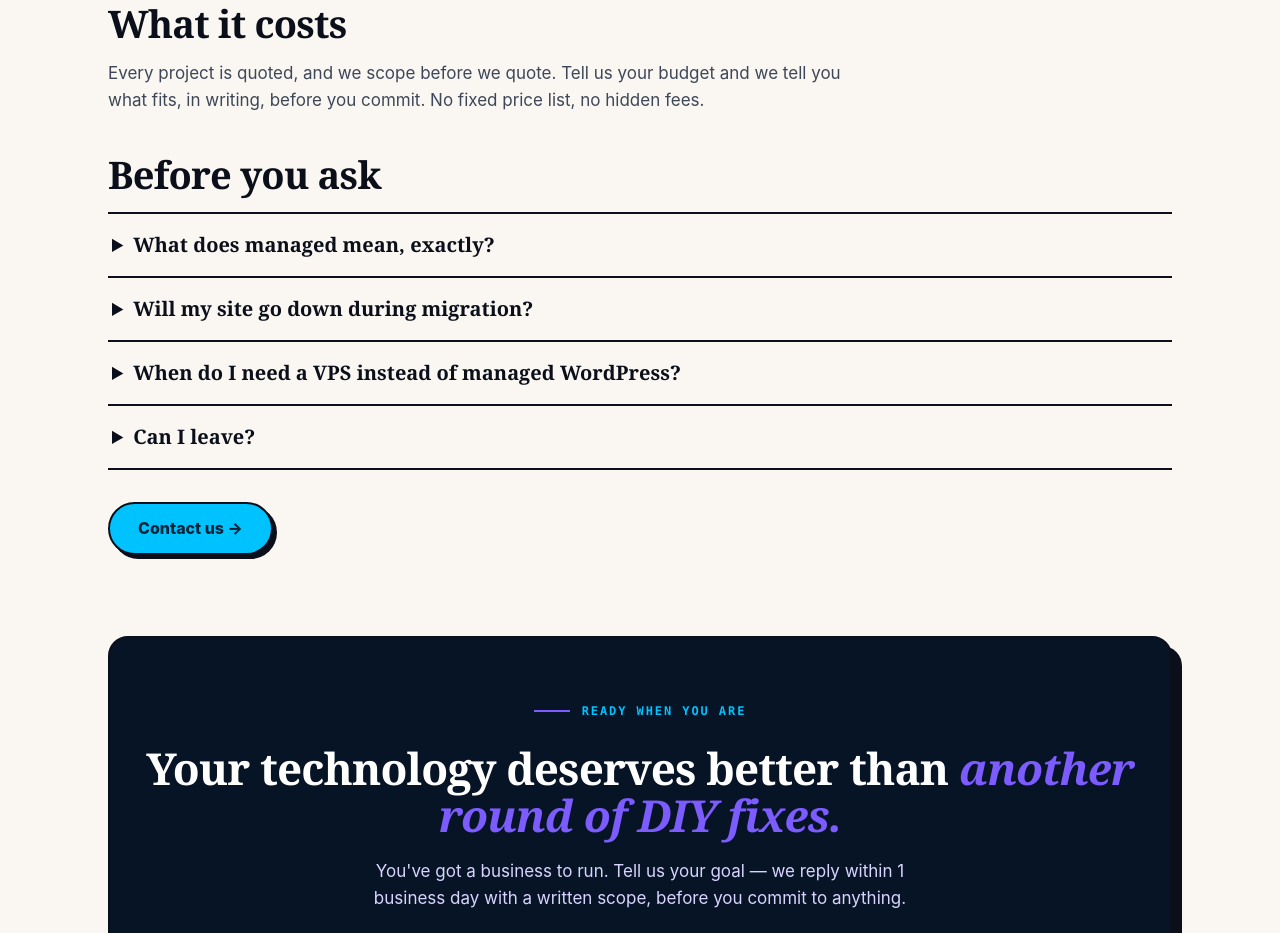
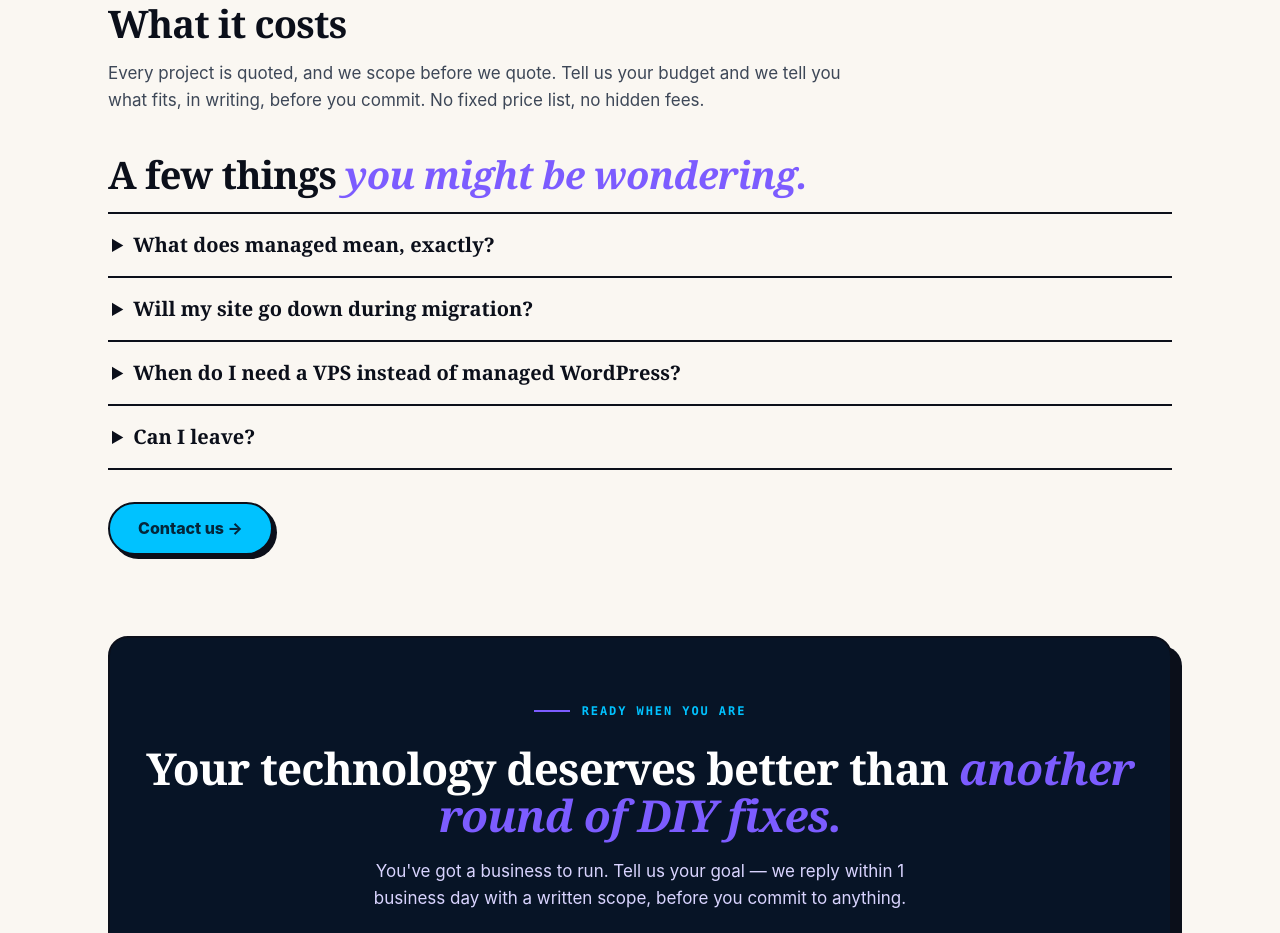
Before and after one commit to vp11dsorg/iv8sphere-website, an Astro site: page /iv8sphere-website/services/managed-hosting in a window 1280 px wide. Shown: the part 1119-2052 px from the top of the page. Built offline with nearby package versions, Linux system fonts and the light colour scheme; Astro itself is replaced by a stand-in of ours.

Commit message:
Rebuild: legal-name titles (40 chars), new single-stroke-8+S logo, Cultivators rhythm, demo back-bar, GitHub social button removed, whitepaper/Nexus remnants removed

```diff
--- a/src/pages/services/managed-hosting/index.astro
+++ b/src/pages/services/managed-hosting/index.astro
@@ -16,7 +16,7 @@ import { BASE } from '../../../site';
 <p style="max-width:760px">Start with the service that matches your problem, not with the whole list. Every service below has its own page — what it is, who it is for, what you get, how it works, what it costs, and the questions people ask before they buy. If you are not sure which one, book a strategy call and we will point you to the right one before you commit to anything.</p>
 <h2 style="margin-top:40px">What it costs</h2>
 <p style="max-width:760px">Every project is quoted, and we scope before we quote. Tell us your budget and we tell you what fits, in writing, before you commit. No fixed price list, no hidden fees.</p>
-<h2 style="margin-top:40px">Before you ask</h2>
+<h2 style="margin-top:40px">A few things <em>you might be wondering.</em></h2>
 <div class="faq"><details><summary>What does managed mean, exactly?</summary><p style="margin-top:10px">Hosting plus the work: updates, backups, security and monitoring, done by us. Unmanaged hosting gives you a server and leaves the work to you.</p></details>
 <details><summary>Will my site go down during migration?</summary><p style="margin-top:10px">No, if it is done properly. We copy and test first, then switch the domain. Your old site stays live until the new one is proven.</p></details>
 <details><summary>When do I need a VPS instead of managed WordPress?</summary><p style="margin-top:10px">When your site is slow at busy times, when you have several sites, or when shared limits keep stopping you. We check your traffic first and tell you honestly.</p></details>
```
